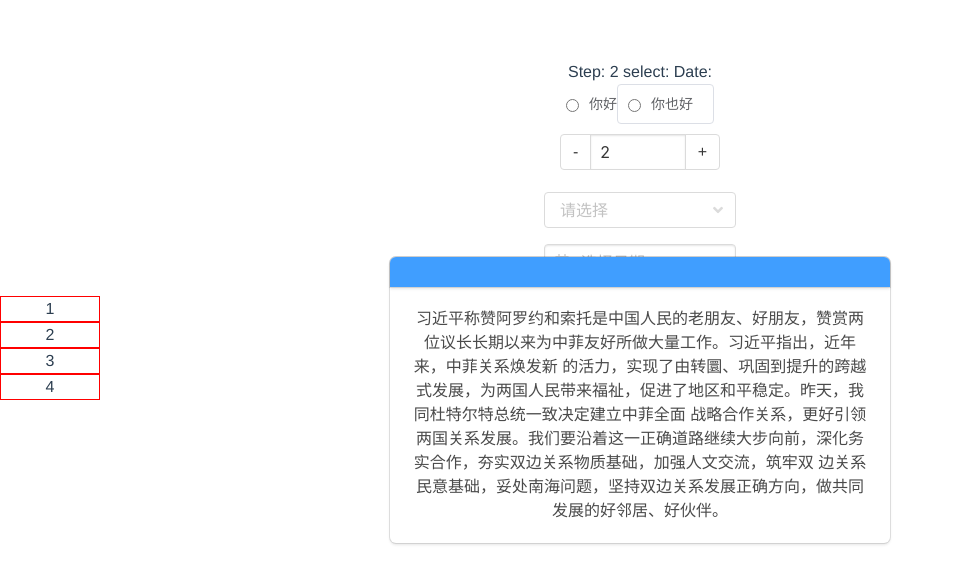
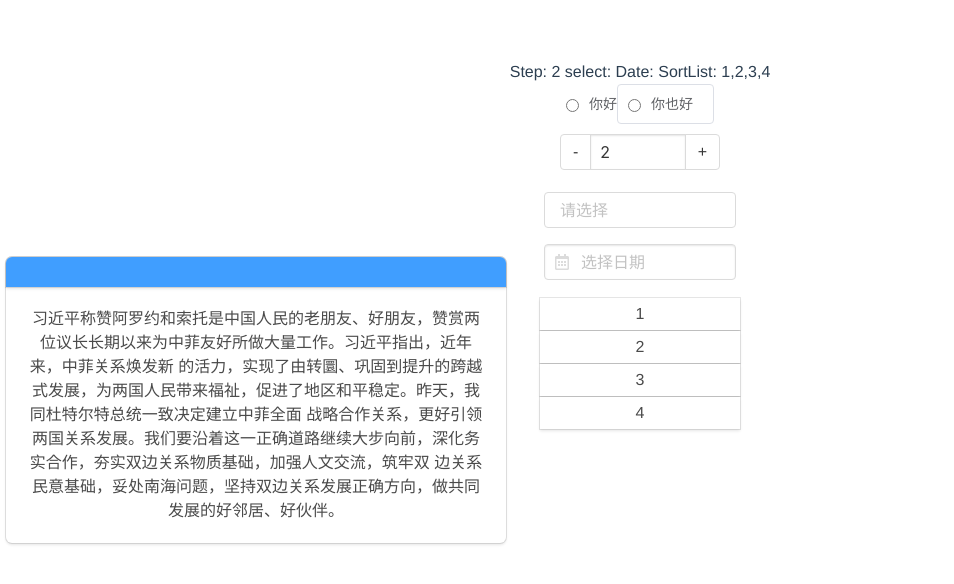
Before and after one commit to tocaata/x-element, a Vue app: page /#/first in a window 1280 px wide. Shown: the top 584 px of the page, without its empty margins (0-954 px from the left). Built offline with nearby package versions, Linux system fonts and the light colour scheme.

Commit message:
Finish x-movable component.

```diff
--- a/src/components/Movable.vue
+++ b/src/components/Movable.vue
@@ -52,7 +52,7 @@
 .box {
   position: absolute;
   top: 50%;
-  left: 50%;
+  left: 20%;
   transform: translate(-50%, -50%);
   z-index: 20;
 }
--- a/src/components/XMovable.vue
+++ b/src/components/XMovable.vue
@@ -1,11 +1,15 @@
 <template>
-  <div>
-    <div v-for="item in valueCopy"
+  <div class="container">
+    <div v-for="(item, index) in valueCopy"
          :key="item.key || item.value"
+         class="drag-item"
          draggable="true"
-         style="width: min-content;"
+         :style="{ width: 'min-content', backgroundColor: item === pickItem ? '#c8ebfb' : '#fff' }"
          @dragstart="handleDragStart(item)"
-         @dragover="handleDragOver(item, $event)">
+         @dragenter="handleDragEnter($event, item, index)"
+         @dragover="$event.preventDefault()"
+         @dragend="handleDragEnd"
+         @drop="handleDrop(item)">
       <slot :item="item"></slot>
     </div>
   </div>
@@ -19,42 +23,61 @@
     },
     data() {
       return {
-        curItem: null,
-        curIndex: null,
-        valueCopy: []
+        pickItem: null,
+        pickIndex: null,
+        valueCopy: this.value
       };
     },
     watch: {
-      'value': {
-        immediate: true,
-        handler(val) {
-          this.valueCopy = val;
-          this.$emit('input', val);
-        }
+      value(newValue) {
+        // console.log(newValue);
+        this.valueCopy = newValue;
       }
     },
     methods: {
       handleDragStart(item) {
-        this.curItem = item;
-        this.curIndex = this.value.indexOf(item);
+        this.pickItem = item;
+        this.pickIndex = this.value.indexOf(item);
       },
-      handleDragOver(item, event) {
+      handleDragEnter(event, item, putIndex) {
         event.preventDefault();
-        let { value, curIndex } = this;
-        let index = this.value.indexOf(item);
 
-        if (index < this.curIndex) {
-          this.valueCopy = [...value.slice(0, index), this.curItem, ...value.slice(index, curIndex), ...value.slice(curIndex + 1, value.length)];
-          console.log('1', this.value);
-        } else if (index > this.curIndex) {
-          this.valueCopy = [...value.slice(0, curIndex), ...value.slice(curIndex + 1, index + 1), this.curItem, ...value.slice(index + 1, value.length)];
-          console.log('2', this.value);
+        // if (item === this.pickItem) return;
+        let { value, pickIndex } = this;
+        // let putIndex = value.indexOf(item);
+        // console.log(value[putIndex].value);
+
+        if (putIndex < this.pickIndex) {
+          this.valueCopy = [...value.slice(0, putIndex), this.pickItem, ...value.slice(putIndex, pickIndex), ...value.slice(pickIndex + 1, value.length)];
+          // console.log('1', this.value);
+        } else if (putIndex > this.pickIndex) {
+          this.valueCopy = [...value.slice(0, pickIndex), ...value.slice(pickIndex + 1, putIndex + 1), this.pickItem, ...value.slice(putIndex + 1, value.length)];
+          // console.log('2', this.value);
+        } else {
+          this.valueCopy = this.value;
         }
+      },
+      handleDrop(curItem) {
+        this.pickItem = null;
+        this.pickIndex = null;
+        this.$emit('input', this.valueCopy);
+      },
+      handleDragEnd() {
+        this.pickItem = null;
+        this.pickIndex = null;
       }
     }
   }
 </script>
 
 <style scoped>
+  .container {
+    margin: auto;
+    width: min-content;
+    cursor: move;
+  }
 
+  .drag-item {
+    margin: 2px 0;
+  }
 </style>
--- a/src/components/XSelect.vue
+++ b/src/components/XSelect.vue
@@ -82,7 +82,7 @@
 
 <style scoped>
   input.input {
-    z-index: 1;
+    z-index: 100;
     width: 12rem;
     cursor: pointer;
     transition: all .3s;
--- a/src/views/First.vue
+++ b/src/views/First.vue
@@ -4,6 +4,7 @@
       Step: {{step}}
       select: {{selectData}}
       Date: {{date}}
+      SortList: {{ sortableData.map(x => x.value).join(',') }}
     </div>
     <XRadio v-model="myData" label="1">你好</XRadio>
     <XRadio border v-model="myData" label="2">你也好</XRadio>
@@ -16,7 +17,7 @@
     <br/>
     <XDatePicker clearable v-model="date" style="margin: 1rem 1rem"></XDatePicker>
     <x-movable v-model="sortableData">
-      <div slot-scope="scope" style="width: 100px; border: 1px solid red;">{{ scope.item.value }}</div>
+      <div class="movable-box" slot-scope="scope" style="width: 200px; ">{{ scope.item.value }}</div>
     </x-movable>
 
     <movable style="width: 500px">
@@ -106,4 +107,13 @@
 
   .middle-div {
   }
+
+  .movable-box {
+    margin-bottom: -1px;
+    /*border-radius: 3px;*/
+    box-shadow: 0 2px 3px rgba(10,10,10,.1), 0 0 0 1px rgba(10,10,10,.1);
+    color: #4a4a4a;
+    display: block;
+    padding: 0.25rem;
+  }
 </style>
```
